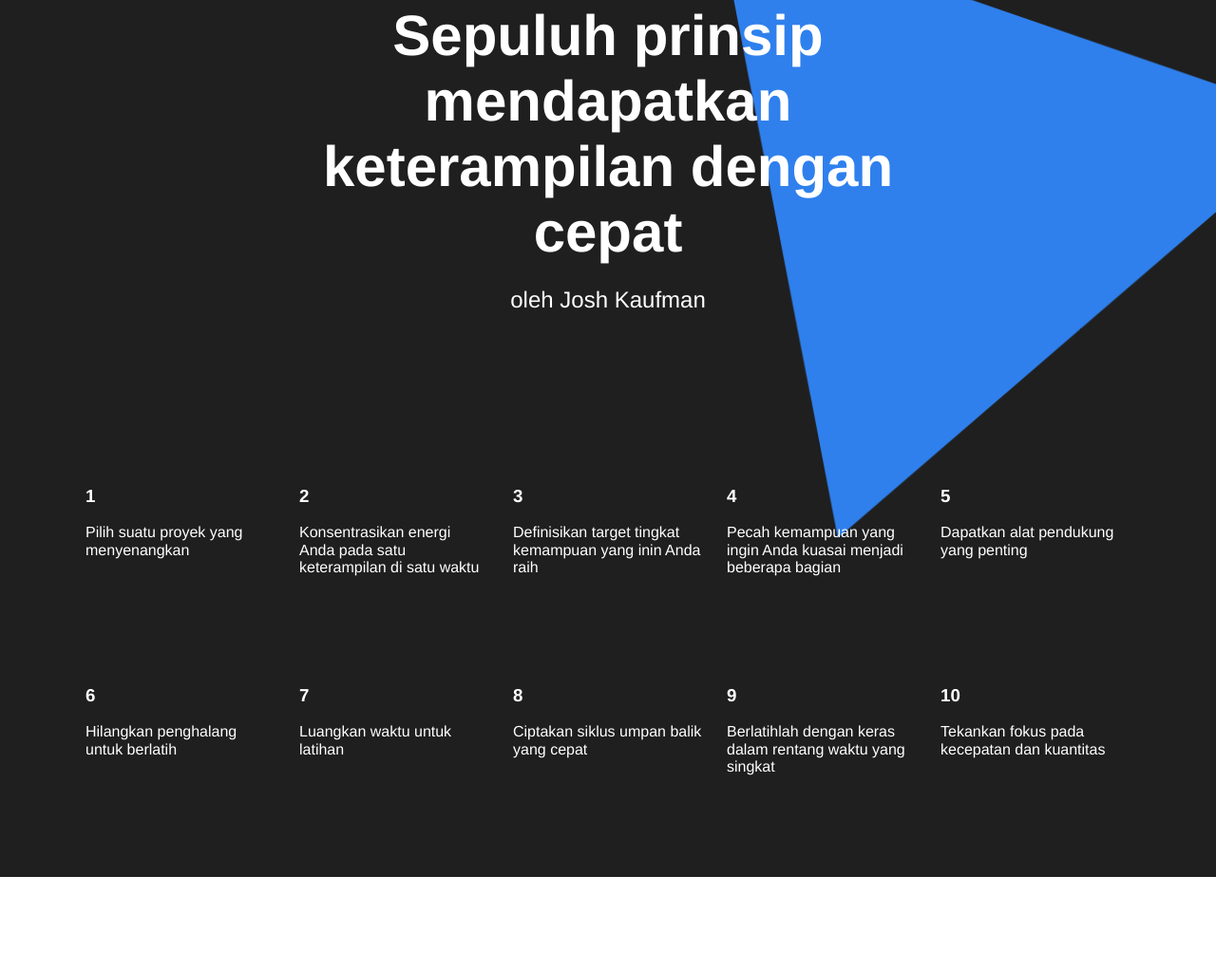
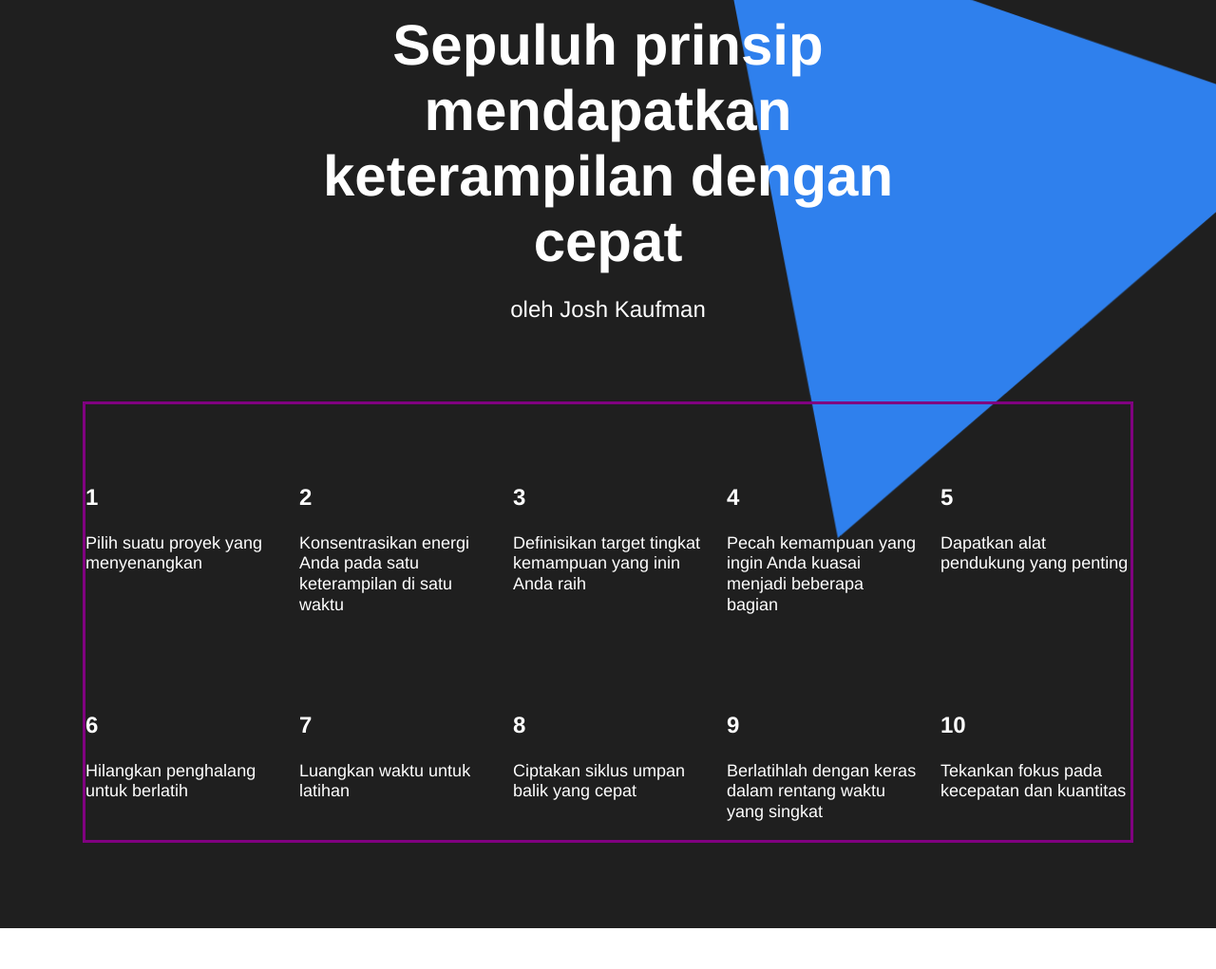
Before and after one commit to luthangg/web_project_1_id, a plain HTML site: page index.html in a window 1280 px wide. Shown: the part 7110-8131 px from the top of the page at 95% size. Drawn offline with Linux system fonts and the light colour scheme.

Commit message:
fix BEM 'third commit'

```diff
--- a/index.html
+++ b/index.html
@@ -113,38 +113,38 @@
               <h2 class="section-title">Fakta dan angka</h2>
               <h3 class="section-subtitle">Tentang belajar dan otak</h3>
               <div class="table">
-                <div class="table__cell">
-                  <h3 class="table__heading">86 miliar</h3>
-                  <p class="table__text">Jumlah neuron di otak manusia</p>
+                <div class="table-cell">
+                  <h3 class="table-heading">86 miliar</h3>
+                  <p class="table-text">Jumlah neuron di otak manusia</p>
                 </div>
-                <div class="table__cell">
-                  <h3 class="table__heading">73%</h3>
-                  <p class="table__text">Persentase orang dewasa di ASyang menganggap diri mereka sebagai pembelajar seumur hidup</p>Pew Research Centerе
+                <div class="table-cell">
+                  <h3 class="table-heading">73%</h3>
+                  <p class="table-text">Persentase orang dewasa di ASyang menganggap diri mereka sebagai pembelajar seumur hidup</p>Pew Research Centerе
                 </div>
-                <div class="table__cell">
-                  <h3 class="table__heading">1,000 terabita</h3>
-                  <p class="table__text">Kapasitas penyimpanan informasi manusia</p>
+                <div class="table-cell">
+                  <h3 class="table-heading">1,000 terabita</h3>
+                  <p class="table-text">Kapasitas penyimpanan informasi manusia</p>
                 </div>
-                <div class="table__cell">
-                  <h3 class="table__heading">500 triliun</h3>
-                  <p class="table__text">Jumlah sinapsis saraf yang bertanggung jawab untuk belajar pada manusia dewasa rata-rata</p>
+                <div class="table-cell">
+                  <h3 class="table-heading">500 triliun</h3>
+                  <p class="table-text">Jumlah sinapsis saraf yang bertanggung jawab untuk belajar pada manusia dewasa rata-rata</p>
                 </div>
-                <div class="table__cell">
-                  <h3 class="table__heading">420 juta</h3>
-                  <p class="table__text">Jumlah orang dewasa di bawah 25 tahun dengan pendidikan yang kurang memadai untuk mencari pekerjaan</p>Bank Dunia, 2017
+                <div class="table-cell">
+                  <h3 class="table-heading">420 juta</h3>
+                  <p class="table-text">Jumlah orang dewasa di bawah 25 tahun dengan pendidikan yang kurang memadai untuk mencari pekerjaan</p>Bank Dunia, 2017
                 </div>
-                <div class="table__cell">
-                  <h3 class="table__heading">26 tahun</h3>
-                  <p class="table__text">Usia Albert Einstein saat ia menerbitkan makalah inovatifnya mengenai relativitas khusus
+                <div class="table-cell">
+                  <h3 class="table-heading">26 tahun</h3>
+                  <p class="table-text">Usia Albert Einstein saat ia menerbitkan makalah inovatifnya mengenai relativitas khusus
                     </p>
                 </div>
-                <div class="table__cell">
-                  <h3 class="table__heading">1885</h3>
-                  <p class="table__text">Pengembangan teori forgetting curve</p>
+                <div class="table-cell">
+                  <h3 class="table-heading">1885</h3>
+                  <p class="table-text">Pengembangan teori forgetting curve</p>
                 </div>
-                <div class="table__cell">
-                  <h3 class="table__heading">1897</h3>
-                  <p class="table__text">Publikasi penelitian Ivan Pavlov tentang pengkondisian klasik</p>
+                <div class="table-cell">
+                  <h3 class="table-heading">1897</h3>
+                  <p class="table-text">Publikasi penelitian Ivan Pavlov tentang pengkondisian klasik</p>
                 </div>
                 </div>
             </section>
@@ -161,53 +161,51 @@
                   <a class="buy-link" href="#">Beli buku →</a>
                 </div>
               </div>
-
             </section>
 
             <section class="kaufman">
-
-              <h2 class="section-title_theme_dark">Sepuluh prinsip mendapatkan keterampilan dengan cepat</h2>
-              <h3 class="section-subtitle_theme_dark">oleh Josh Kaufman</h3>
-              <div class="table_theme_dark">
-                <div class="table__cell_theme_dark">
-                  <h3 class="table-heading_theme_dark">1</h3>
-                  <p class="table-text_theme_dark">Pilih suatu proyek yang menyenangkan</p>
+              <h2 class="section-title section-title__theme_dark">Sepuluh prinsip mendapatkan keterampilan dengan cepat</h2>
+              <h3 class="section-subtitle section-subtitle__theme_dark">oleh Josh Kaufman</h3>
+              <div class="table table_theme_dark">
+                <div class="table-cell table-cell_theme_dark">
+                  <h3 class="table-heading table-heading_theme_dark">1</h3>
+                  <p class="table-text table-text_theme_dark">Pilih suatu proyek yang menyenangkan</p>
                 </div>
-                <div class="table__cell_theme_dark">
-                  <h3 class="table-heading_theme_dark">2</h3>
-                  <p class="table-text_theme_dark">Konsentrasikan energi Anda pada satu keterampilan di satu waktu</p>
+                <div class="table-cell table-cell_theme_dark">
+                  <h3 class="table-heading table-heading_theme_dark">2</h3>
+                  <p class="table-text table-text_theme_dark">Konsentrasikan energi Anda pada satu keterampilan di satu waktu</p>
                 </div>
-                <div class="table__cell_theme_dark">
-                  <h3 class="table-heading_theme_dark">3</h3>
-                  <p class="table-text_theme_dark">Definisikan target tingkat kemampuan yang inin Anda raih</p>
+                <div class="table-cell table-cell_theme_dark">
+                  <h3 class="table-heading table-heading_theme_dark">3</h3>
+                  <p class="table-text table-text_theme_dark">Definisikan target tingkat kemampuan yang inin Anda raih</p>
                 </div>
-                <div class="table__cell_theme_dark">
-                  <h3 class="table-heading_theme_dark">4</h3>
-                  <p class="table-text_theme_dark">Pecah kemampuan yang ingin Anda kuasai menjadi beberapa bagian</p>
+                <div class="table-cell table-cell_theme_dark">
+                  <h3 class="table-heading table-heading_theme_dark">4</h3>
+                  <p class="table-text table-text_theme_dark">Pecah kemampuan yang ingin Anda kuasai menjadi beberapa bagian</p>
                 </div>
-                <div class="table__cell_theme_dark">
-                  <h3 class="table-heading_theme_dark">5</h3>
-                  <p class="table-text_theme_dark">Dapatkan alat pendukung yang penting</p>
+                <div class="table-cell table-cell_theme_dark">
+                  <h3 class="table-heading table-heading_theme_dark">5</h3>
+                  <p class="table-text table-text_theme_dark">Dapatkan alat pendukung yang penting</p>
                 </div>
-                <div class="table__cell_theme_dark">
-                  <h3 class="table-heading_theme_dark">6</h3>
-                  <p class="table-text_theme_dark">Hilangkan penghalang untuk berlatih</p>
+                <div class="table-cell table-cell_theme_dark">
+                  <h3 class="table-heading table-heading_theme_dark">6</h3>
+                  <p class="table-text table-text_theme_dark">Hilangkan penghalang untuk berlatih</p>
                 </div>
-                <div class="table__cell_theme_dark">
-                  <h3 class="table-heading_theme_dark">7</h3>
-                  <p class="table-text_theme_dark">Luangkan waktu untuk latihan</p>
+                <div class="table-cell table-cell_theme_dark">
+                  <h3 class="table-heading table-heading_theme_dark">7</h3>
+                  <p class="table-text table-text_theme_dark">Luangkan waktu untuk latihan</p>
                 </div>
-                <div class="table__cell_theme_dark">
-                  <h3 class="table-heading_theme_dark">8</h3>
-                  <p class="table-text_theme_dark">Ciptakan siklus umpan balik yang cepat</p>
+                <div class="table-cell table-cell_theme_dark">
+                  <h3 class="table-heading table-heading_theme_dark">8</h3>
+                  <p class="table-text table-text_theme_dark">Ciptakan siklus umpan balik yang cepat</p>
                 </div>
-                <div class="table__cell_theme_dark">
-                  <h3 class="table-heading_theme_dark">9</h3>
-                  <p class="table-text_theme_dark">Berlatihlah dengan keras dalam rentang waktu yang singkat</p>
+                <div class="table-cell table-cell_theme_dark">
+                  <h3 class="table-heading table-heading_theme_dark">9</h3>
+                  <p class="table-text table-text_theme_dark">Berlatihlah dengan keras dalam rentang waktu yang singkat</p>
                 </div>
-                <div class="table__cell_theme_dark">
-                  <h3 class="table-heading_theme_dark">10</h3>
-                  <p class="table-text_theme_dark">Tekankan fokus pada kecepatan dan kuantitas</p>
+                <div class="table-cell table-cell_theme_dark">
+                  <h3 class="table-heading table-heading_theme_dark">10</h3>
+                  <p class="table-text table-text_theme_dark">Tekankan fokus pada kecepatan dan kuantitas</p>
                 </div>
               </div>
               <img class="kaufman__triangle" src="/images/kaufman-triangle.svg" alt="Segitiga biru besar yang diklaim sebagai milik Josh Kaufman">
--- a/styles/style.css
+++ b/styles/style.css
@@ -165,25 +165,32 @@
   justify-content: space-between;
 }
 
-.table__cell {
+.table-cell {
   width: 250px;
   margin-top: 60px;
 }
 
-.table__heading {
+.table-heading {
   line-height: 1.15;
   font-size: 24px;
   font-weight: bold;
   padding-left: 0px;
 }
 
-.table__text {
+.table-text {
   line-height: 1.2;
   font-size: 18px;
   font-weight: normal;
   text-align: top;
 }
 
+.table_theme_dark {
+  border: purple 3px solid;
+}
+
+.table-cell_theme_dark {
+  width: 200px;
+}
 
 .feynman {
   height: 790px;
```
